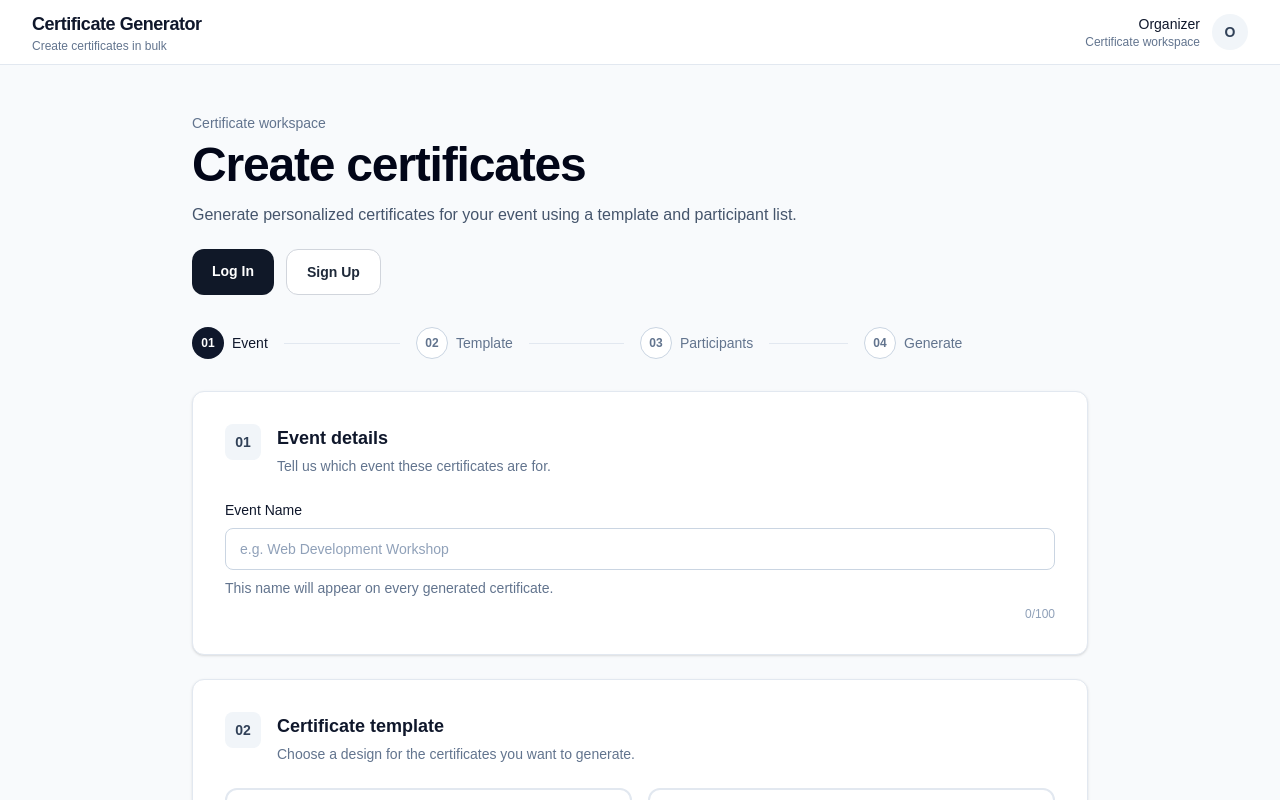
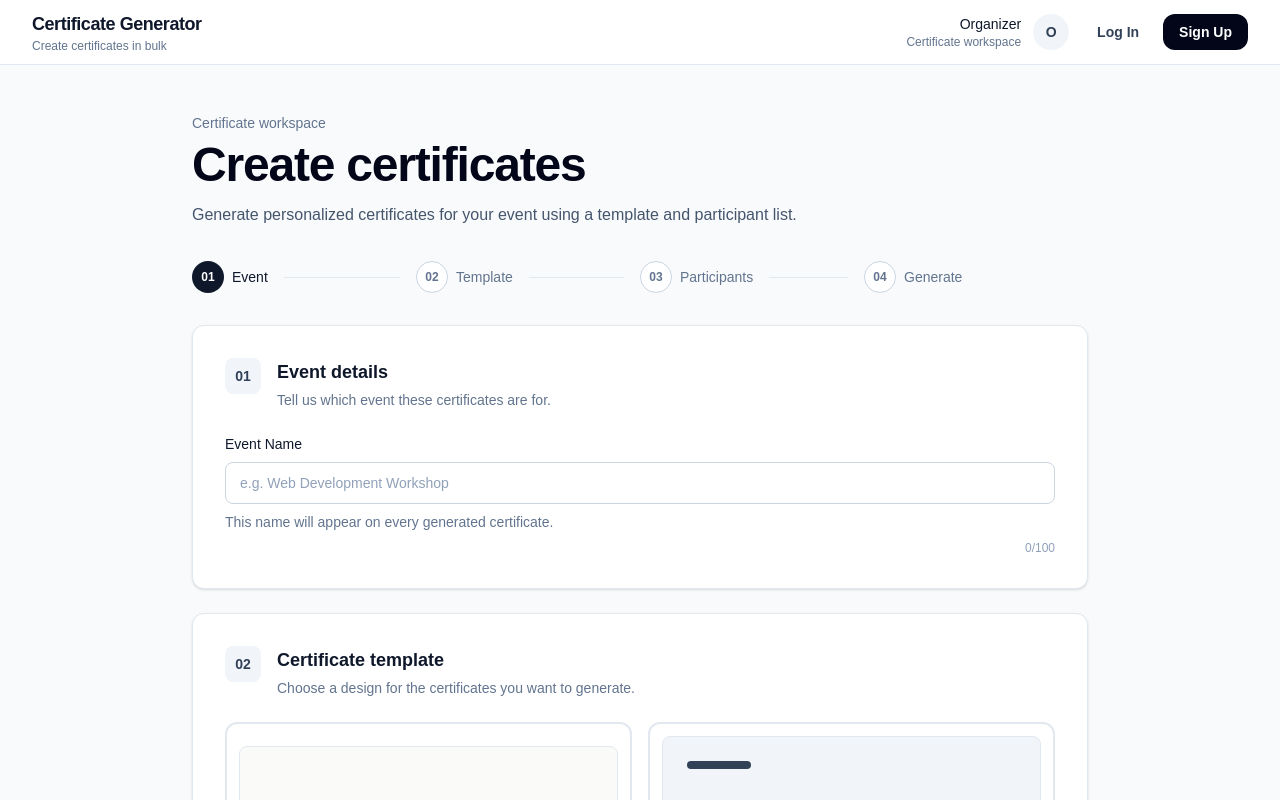
Before and after one commit to shaurya3571/certificate-generator, a Next.js app: page / in a window 1280 px wide. Shown: the top 800 px of the page. Built offline with nearby package versions, Linux system fonts and the light colour scheme; no server answers.

Commit message:
feat: move auth buttons to header

```diff
--- a/src/app/login/page.tsx
+++ b/src/app/login/page.tsx
@@ -146,13 +146,13 @@ export default function LoginPage() {
             </button>
           </form>
 
-          <p className="mt-6 text-center text-sm text-gray-600">
+          <p className="mt-4 text-center text-sm text-gray-500">
             Don&apos;t have an account?{" "}
             <Link
               href="/signup"
-              className="font-semibold text-gray-900 underline underline-offset-4"
+              className="font-semibold text-gray-900 hover:underline"
             >
-              Create an account
+              Sign Up
             </Link>
           </p>
         </div>
--- a/src/app/page.tsx
+++ b/src/app/page.tsx
@@ -1,7 +1,6 @@
 "use client";
 
 import { useState } from "react";
-import Link from "next/link";
 
 import EventDetails from "@/components/certificate/EventDetails";
 import FormReadiness from "@/components/certificate/FormReadiness";
@@ -53,21 +52,6 @@ export default function Home() {
               template and participant list.
             </p>
 
-            <div className="mt-5 flex flex-col gap-3 sm:flex-row">
-              <Link
-                href="/login"
-                className="rounded-xl bg-gray-900 px-5 py-3 text-center text-sm font-semibold text-white transition hover:bg-gray-800"
-              >
-                Log In
-              </Link>
-
-              <Link
-                href="/signup"
-                className="rounded-xl border border-gray-300 bg-white px-5 py-3 text-center text-sm font-semibold text-gray-800 transition hover:bg-gray-50"
-              >
-                Sign Up
-              </Link>
-            </div>
           </div>
 
           <StepIndicator />
--- a/src/app/signup/page.tsx
+++ b/src/app/signup/page.tsx
@@ -168,13 +168,13 @@ export default function SignupPage() {
             </button>
           </form>
 
-          <p className="mt-6 text-center text-sm text-gray-600">
+          <p className="mt-4 text-center text-sm text-gray-500">
             Already have an account?{" "}
             <Link
               href="/login"
-              className="font-semibold text-gray-900 underline underline-offset-4"
+              className="font-semibold text-gray-900 hover:underline"
             >
-              Log in
+              Log In
             </Link>
           </p>
         </div>
--- a/src/components/layout/Header.tsx
+++ b/src/components/layout/Header.tsx
@@ -1,3 +1,5 @@
+import Link from "next/link";
+
 export default function Header() {
   return (
     <header className="border-b border-slate-200 bg-white">
@@ -29,6 +31,22 @@ export default function Header() {
           >
             O
           </div>
+
+          <div className="flex items-center gap-2">
+            <Link
+              href="/login"
+              className="rounded-xl px-4 py-2 text-sm font-semibold text-slate-700 transition hover:bg-slate-100"
+            >
+              Log In
+            </Link>
+
+            <Link
+              href="/signup"
+              className="rounded-xl bg-slate-950 px-4 py-2 text-sm font-semibold text-white transition hover:bg-slate-800"
+            >
+              Sign Up
+            </Link>
+          </div>
         </div>
       </div>
     </header>
```
